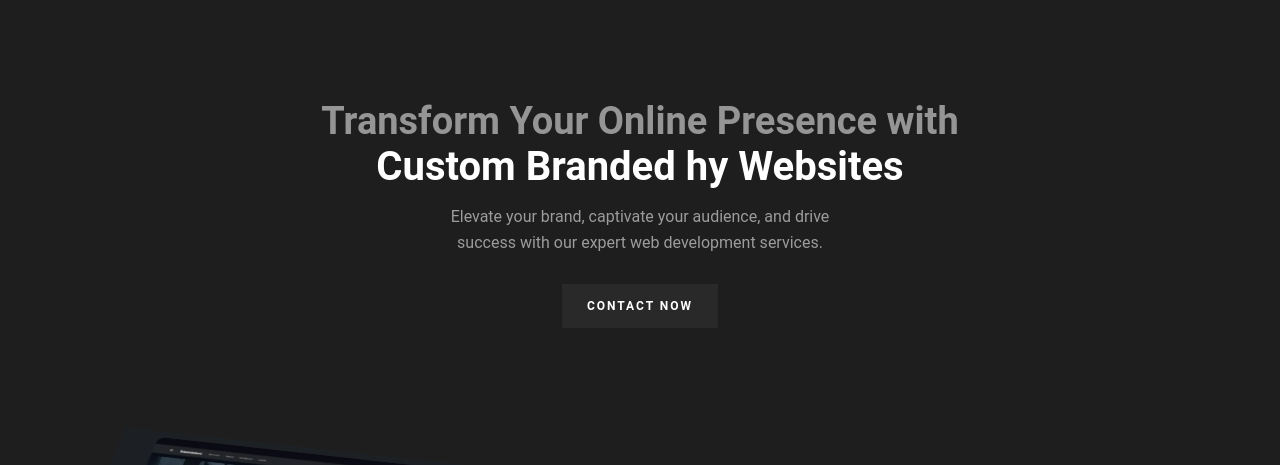
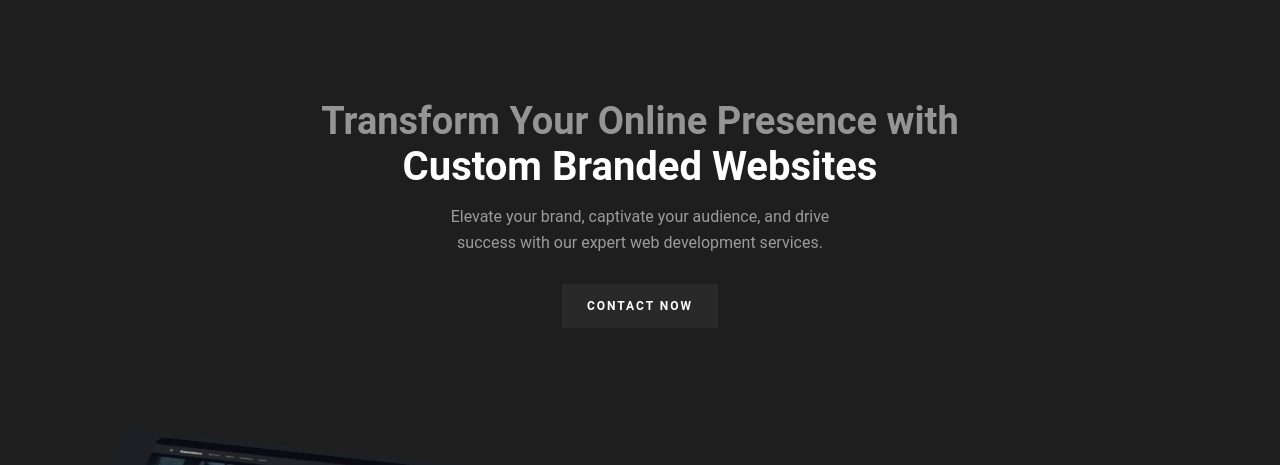
Before and after one commit to riju-tinju/Jexlyn, a plain HTML site: page index.html in a window 1280 px wide. Shown: the part 76-541 px from the top of the page. Drawn offline with nearby package versions, Linux system fonts and the light colour scheme; a script that the page names is missing.

Commit message:
name corrected ..

```diff
--- a/index.html
+++ b/index.html
@@ -132,7 +132,7 @@
             class="heading"
           >
             Transform Your Online Presence with
-            <span class="text-span">Custom Branded hy Websites</span>
+            <span class="text-span">Custom Branded Websites</span>
           </h1>
           <p
             data-w-id="b96d4eb4-3009-3fb2-6fe9-a0f26bf3ebb4"
```
